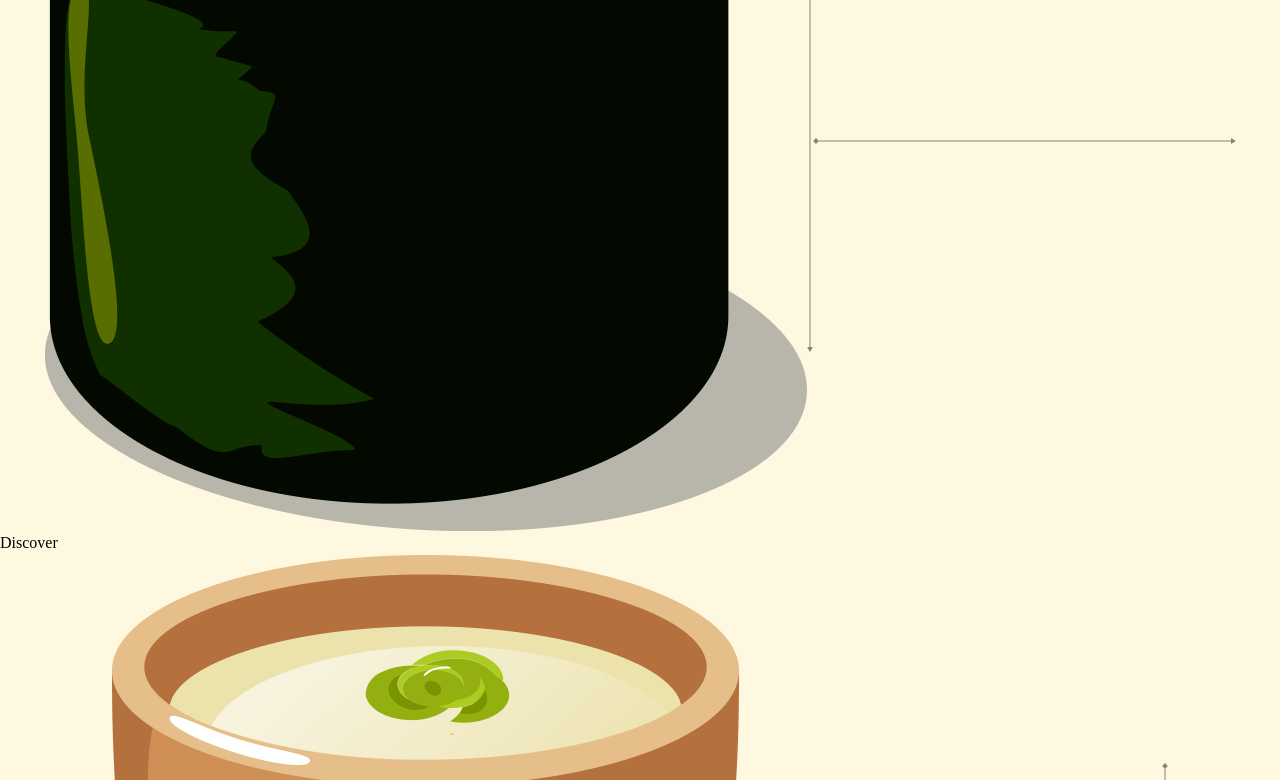
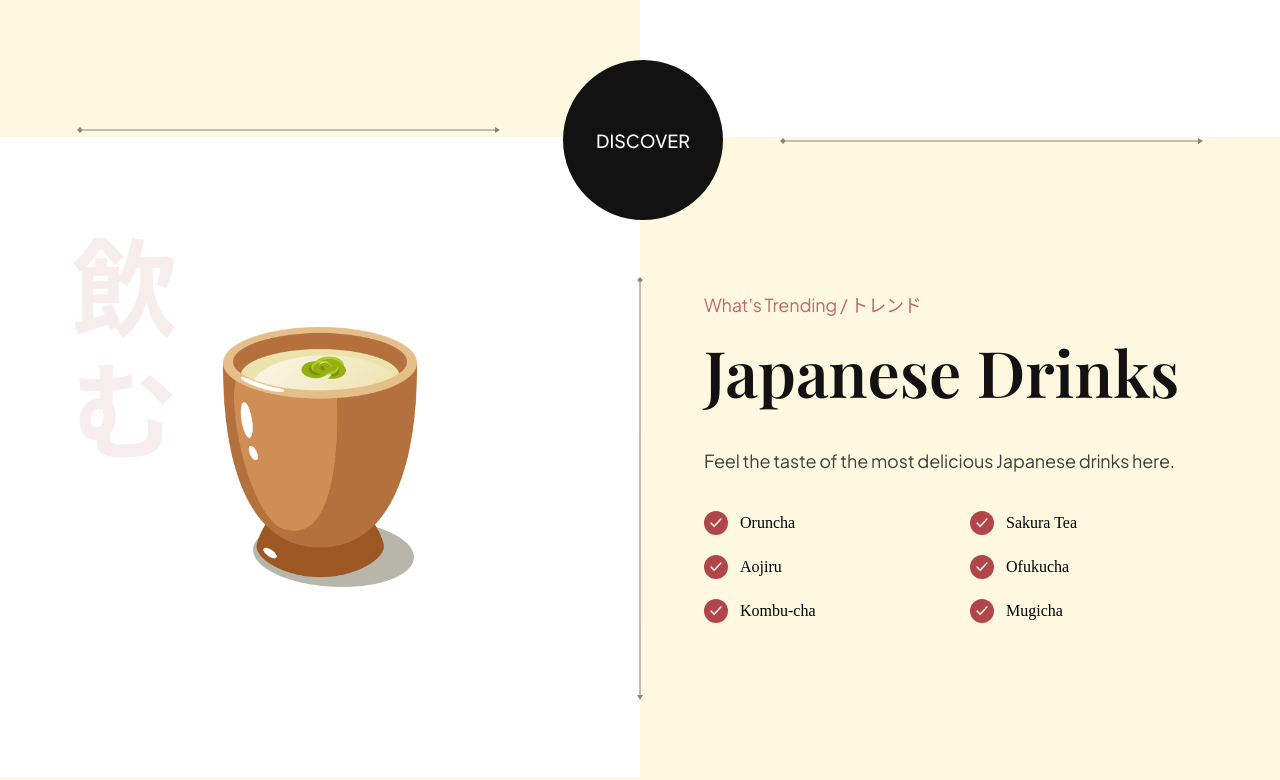
Before and after one commit to andrewteece/sushi-website, a website built with Vite: page index.html in a window 1280 px wide. Shown: the part 2934-3714 px from the top of the page. Built offline with nearby package versions, Linux system fonts and the light colour scheme; files whose address does not match are found by name.

Commit message:
styles for trending section

```diff
--- a/css/style.css
+++ b/css/style.css
@@ -187,3 +187,151 @@ a {
 
 
 /* Trending */
+
+
+.trending {
+  display: flex;
+  flex-direction: column;
+  position: relative;
+  overflow: hidden;
+}
+
+.trending__discover {
+  position: absolute;
+  top: 44%;
+  left: 44%;
+  z-index: 1;
+  width: 10rem;
+  height: 10rem;
+  border-radius: 100%;
+  background-color: var(--clr-secondary);
+  cursor: pointer;
+  display: flex;
+  justify-content: center;
+  align-items: center;
+}
+
+.trending__discover p {
+  font-family: var(--ff-sans);
+  font-size: var(--fs-base-2);
+  font-weight: 500;
+  text-transform: uppercase;
+  color: var(--clr-neutral-400);
+}
+
+.trending__sushi,
+.trending__drinks {
+display: flex;
+flex-direction: row;
+width: 100%;
+min-height: 40rem;
+}
+
+.trending__content {
+  flex: 1;
+  display: flex;
+  justify-content: center;
+  flex-direction: column;
+  padding: 2rem 4rem;
+}
+
+.trending__list {
+  flex-wrap: wrap;
+  gap: 1.25rem;
+  list-style: none;
+}
+
+.trending__list li {
+  flex: 1;
+  display: flex;
+  align-items: center;
+  flex-direction: row;
+  gap: .75rem;
+  min-width: 13.125rem;
+}
+
+.trending__icon {
+  width: 1.5rem;
+  height: 1.5rem;
+  border-radius: 100%;
+  background-color: var(--clr-primary);
+}
+
+.trending__icon img {
+  width: 50%;
+  height: 50%;
+  object-fit: contain;
+}
+
+.trending__icon p {
+  flex: 1;
+  font-family: var(--ff-sans);
+  font-size: var(--fs-base);
+  font-weight: 500;
+  color: var(--clr-secondary);
+}
+
+.trending__image {
+  flex: 1;
+  position: relative;
+  padding: 2rem 4rem;
+  background-color: var(--clr-neutral-400);
+  background-repeat: no-repeat;
+  background-size: contain;
+  background-position: center;
+}
+
+.trending__sushi .trending__image {
+  background-image: url("../../assets/japanese_sushi.png");
+}
+
+.trending__drinks .trending__image {
+  background-image: url("../../assets/japanese_drinks.png");
+}
+
+.trending__image img {
+  width: 15.875rem;
+  height: 16.25rem;
+  object-fit: contain;
+}
+
+.trending__arrow {
+  position: absolute;
+  z-index: 1;
+}
+
+.trending__arrow img {
+  object-fit: contain;
+}
+
+.trending__arrow--left {
+  left: -0.1563rem;
+  top: 12%;;
+}
+
+.trending__arrow--left img,
+.trending__arrow--top img {
+  width: auto;
+  height: 100%;
+}
+
+.trending__arrow--top {
+  top: -0.6563rem;
+  left: 12%;
+}
+
+.trending__arrow--bottom {
+  bottom: -0.4063rem;
+  right: 12%;
+}
+
+.trending__arrow--bottom img,
+.trending__arrow--right img {
+  width: 100%;
+  height: auto;
+}
+
+.trending__arrow--right {
+  right: -0.1563rem;
+  bottom: 12%;
+}
--- a/index.html
+++ b/index.html
@@ -209,7 +209,7 @@
 
     <!-- Trending -->
     <section class="trending" id="food">
-      <section class="trending-sushi">
+      <section class="trending__sushi">
         <div class="trending__content" data-aos="fade-right">
           <p class="main__subtitle">What’s Trending / トレンド</p>
           <h3 class="main__title">Japanese Sushi</h3>
```
